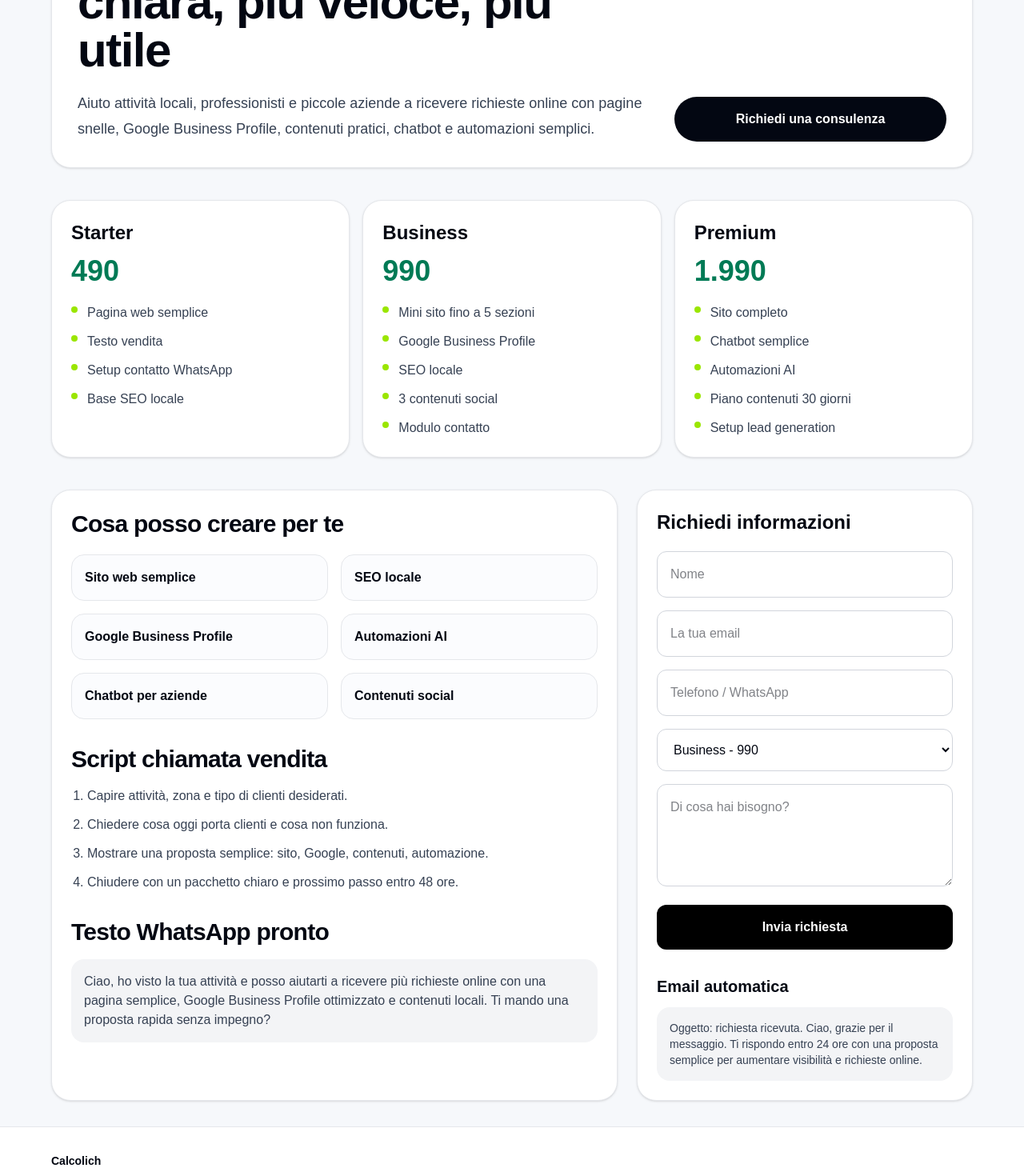
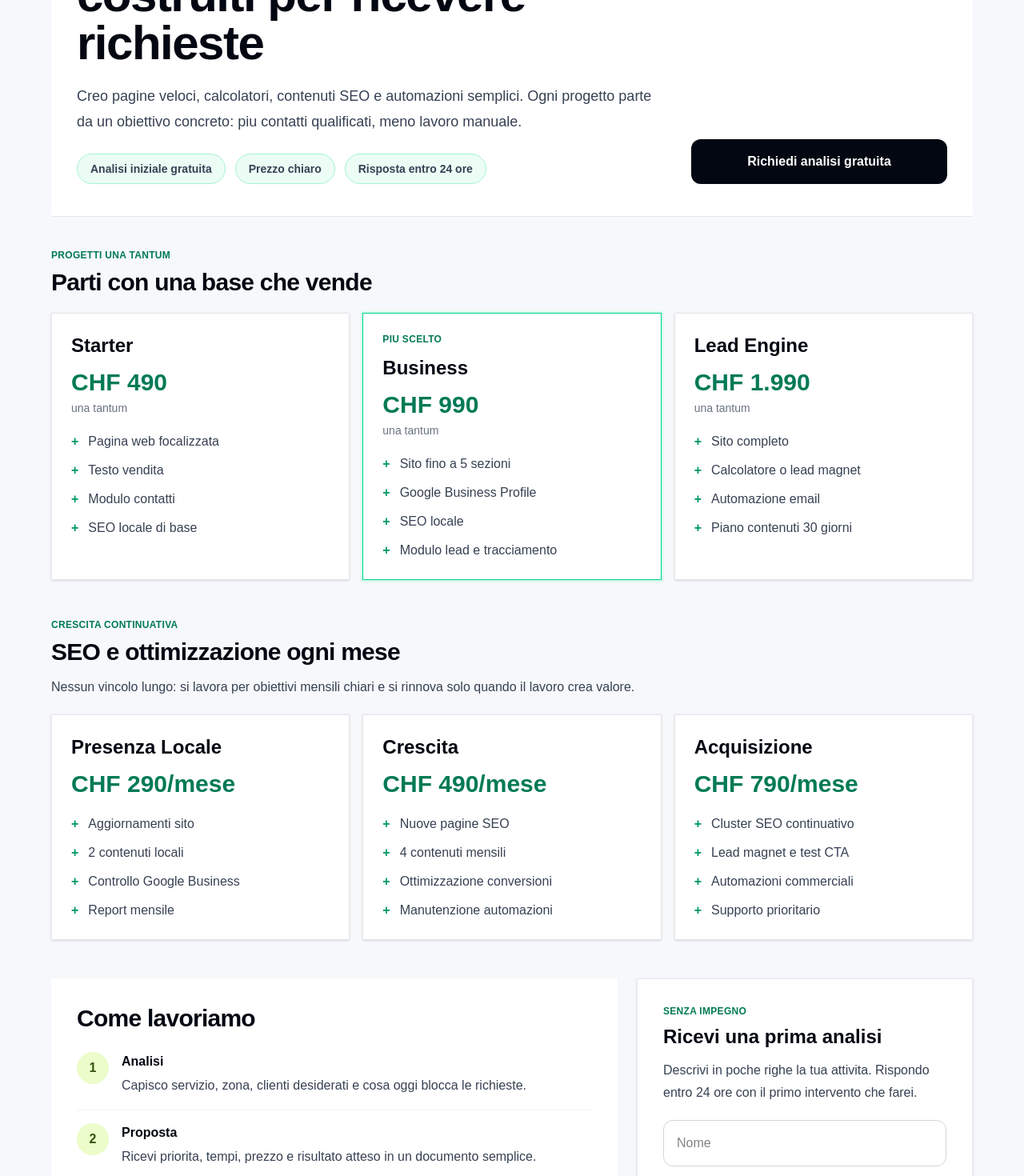
Before and after one commit to calcolich/calcolich-tools, a Next.js app: page /servizi-ai-seo in a window 1280 px wide. Shown: the part 200-1670 px from the top of the page at 80% size. Built offline with nearby package versions, Linux system fonts and the light colour scheme; no server answers.

Commit message:
Build revenue funnel for service leads

```diff
--- a/app/servizi-ai-seo/page.tsx
+++ b/app/servizi-ai-seo/page.tsx
@@ -2,127 +2,159 @@ import type { Metadata } from "next";
 import LeadForm from "@/components/LeadForm";
 
 export const metadata: Metadata = {
-  title: "Servizi AI e SEO per piccole aziende | Calcolich",
-  description:
-    "Siti web semplici, SEO locale, Google Business Profile, automazioni AI, chatbot e contenuti social per piccole aziende.",
+  title: "Siti web, SEO locale e automazioni AI | Calcolich",
+  description: "Siti web, calcolatori SEO, Google Business Profile e automazioni AI per professionisti e piccole aziende in Svizzera.",
   alternates: {
     canonical: "https://calcolich.ch/servizi-ai-seo",
   },
 };
 
-const packages = [
+const projects = [
   {
     name: "Starter",
-    price: "490",
-    items: ["Pagina web semplice", "Testo vendita", "Setup contatto WhatsApp", "Base SEO locale"],
+    price: "CHF 490",
+    note: "una tantum",
+    items: ["Pagina web focalizzata", "Testo vendita", "Modulo contatti", "SEO locale di base"],
   },
   {
     name: "Business",
-    price: "990",
-    items: ["Mini sito fino a 5 sezioni", "Google Business Profile", "SEO locale", "3 contenuti social", "Modulo contatto"],
+    price: "CHF 990",
+    note: "una tantum",
+    featured: true,
+    items: ["Sito fino a 5 sezioni", "Google Business Profile", "SEO locale", "Modulo lead e tracciamento"],
   },
   {
-    name: "Premium",
-    price: "1.990",
-    items: ["Sito completo", "Chatbot semplice", "Automazioni AI", "Piano contenuti 30 giorni", "Setup lead generation"],
+    name: "Lead Engine",
+    price: "CHF 1.990",
+    note: "una tantum",
+    items: ["Sito completo", "Calcolatore o lead magnet", "Automazione email", "Piano contenuti 30 giorni"],
   },
 ];
 
-export default function Page() {
+const retainers = [
+  {
+    name: "Presenza Locale",
+    price: "CHF 290/mese",
+    items: ["Aggiornamenti sito", "2 contenuti locali", "Controllo Google Business", "Report mensile"],
+  },
+  {
+    name: "Crescita",
+    price: "CHF 490/mese",
+    items: ["Nuove pagine SEO", "4 contenuti mensili", "Ottimizzazione conversioni", "Manutenzione automazioni"],
+  },
+  {
+    name: "Acquisizione",
+    price: "CHF 790/mese",
+    items: ["Cluster SEO continuativo", "Lead magnet e test CTA", "Automazioni commerciali", "Supporto prioritario"],
+  },
+];
+
+const packageOptions = [
+  ...projects.map((item) => `${item.name} - ${item.price}`),
+  ...retainers.map((item) => `${item.name} - ${item.price}`),
+  "Non so ancora - consigliami",
+];
+
+type PageProps = {
+  searchParams: Promise<{ source?: string; tool?: string }>;
+};
+
+export default async function Page({ searchParams }: PageProps) {
+  const params = await searchParams;
+  const source = buildLeadSource(params.source, params.tool);
+
   return (
     <main className="min-h-screen bg-[#f6f8fb] px-5 py-8 text-gray-950 md:px-10">
       <div className="mx-auto max-w-6xl">
-        <section className="mb-10 grid gap-8 rounded-3xl border border-gray-200 bg-white p-6 shadow-sm md:p-8 lg:grid-cols-[1fr_340px] lg:items-end">
+        <section className="mb-10 grid gap-8 border-b border-gray-200 bg-white px-6 py-10 md:px-8 lg:grid-cols-[1fr_320px] lg:items-end">
           <div>
-            <p className="mb-3 inline-flex rounded-full bg-lime-100 px-4 py-2 text-sm font-black text-lime-900">
-              Siti, SEO e automazioni
-            </p>
+            <p className="mb-3 text-sm font-black uppercase tracking-wide text-emerald-700">Per aziende e professionisti in Svizzera</p>
             <h1 className="max-w-4xl text-4xl font-black tracking-tight text-gray-950 md:text-6xl">
-              Una presenza online più chiara, più veloce, più utile
+              Siti web e SEO locale costruiti per ricevere richieste
             </h1>
             <p className="mt-5 max-w-3xl text-lg leading-8 text-gray-700">
-              Aiuto attività locali, professionisti e piccole aziende a ricevere richieste online con pagine snelle,
-              Google Business Profile, contenuti pratici, chatbot e automazioni semplici.
+              Creo pagine veloci, calcolatori, contenuti SEO e automazioni semplici. Ogni progetto parte da un obiettivo concreto: piu contatti qualificati, meno lavoro manuale.
             </p>
+            <div className="mt-6 flex flex-wrap gap-3 text-sm font-bold text-gray-700">
+              {["Analisi iniziale gratuita", "Prezzo chiaro", "Risposta entro 24 ore"].map((item) => (
+                <span key={item} className="rounded-full border border-emerald-200 bg-emerald-50 px-4 py-2">{item}</span>
+              ))}
+            </div>
           </div>
-          <a
-            href="https://wa.me/"
-            className="inline-flex justify-center rounded-full bg-gray-950 px-6 py-4 font-bold text-white transition hover:bg-gray-800"
-          >
-            Richiedi una consulenza
+          <a href="#richiedi" className="inline-flex justify-center rounded-xl bg-gray-950 px-6 py-4 font-black text-white transition hover:bg-emerald-800">
+            Richiedi analisi gratuita
           </a>
         </section>
 
-        <section className="grid gap-4 md:grid-cols-3">
-          {packages.map((item) => (
-            <article key={item.name} className="rounded-3xl border border-gray-200 bg-white p-6 shadow-sm transition hover:-translate-y-1 hover:shadow-lg">
-              <h2 className="text-2xl font-black">{item.name}</h2>
-              <p className="mt-3 text-4xl font-black text-emerald-700">{item.price}</p>
-              <ul className="mt-5 space-y-3 text-gray-700">
-                {item.items.map((feature) => (
-                  <li key={feature} className="flex gap-3">
-                    <span className="mt-1 h-2 w-2 rounded-full bg-lime-400" />
-                    <span>{feature}</span>
-                  </li>
-                ))}
-              </ul>
-            </article>
-          ))}
+        <section>
+          <p className="text-xs font-black uppercase tracking-wide text-emerald-700">Progetti una tantum</p>
+          <h2 className="mt-2 text-3xl font-black tracking-tight">Parti con una base che vende</h2>
+          <div className="mt-5 grid gap-4 md:grid-cols-3">
+            {projects.map((item) => <PriceCard key={item.name} {...item} />)}
+          </div>
         </section>
 
-        <section className="mt-10 grid gap-6 lg:grid-cols-[1fr_420px]">
-          <article className="rounded-3xl border border-gray-200 bg-white p-6 shadow-sm">
-            <h2 className="text-3xl font-black tracking-tight">Cosa posso creare per te</h2>
-            <div className="mt-5 grid gap-4 md:grid-cols-2">
+        <section className="mt-12">
+          <p className="text-xs font-black uppercase tracking-wide text-emerald-700">Crescita continuativa</p>
+          <h2 className="mt-2 text-3xl font-black tracking-tight">SEO e ottimizzazione ogni mese</h2>
+          <p className="mt-3 max-w-3xl leading-7 text-gray-700">Nessun vincolo lungo: si lavora per obiettivi mensili chiari e si rinnova solo quando il lavoro crea valore.</p>
+          <div className="mt-5 grid gap-4 md:grid-cols-3">
+            {retainers.map((item) => <PriceCard key={item.name} {...item} />)}
+          </div>
+        </section>
+
+        <section className="mt-12 grid gap-6 lg:grid-cols-[1fr_420px]">
+          <article className="bg-white p-6 md:p-8">
+            <h2 className="text-3xl font-black tracking-tight">Come lavoriamo</h2>
+            <ol className="mt-6 grid gap-4">
               {[
-                "Sito web semplice",
-                "SEO locale",
-                "Google Business Profile",
-                "Automazioni AI",
-                "Chatbot per aziende",
-                "Contenuti social",
-              ].map((service) => (
-                <div key={service} className="rounded-2xl border border-gray-200 bg-[#fbfcfe] p-4 font-bold">
-                  {service}
-                </div>
+                ["1", "Analisi", "Capisco servizio, zona, clienti desiderati e cosa oggi blocca le richieste."],
+                ["2", "Proposta", "Ricevi priorita, tempi, prezzo e risultato atteso in un documento semplice."],
+                ["3", "Consegna", "Pubblico, collego contatti e misurazione, poi controlliamo i primi dati."],
+              ].map(([number, title, text]) => (
+                <li key={number} className="flex gap-4 border-b border-gray-100 pb-4">
+                  <span className="grid h-10 w-10 shrink-0 place-items-center rounded-full bg-lime-100 font-black text-lime-900">{number}</span>
+                  <div><h3 className="font-black">{title}</h3><p className="mt-1 leading-7 text-gray-700">{text}</p></div>
+                </li>
               ))}
-            </div>
-
-            <h2 className="mt-8 text-3xl font-black tracking-tight">Script chiamata vendita</h2>
-            <ol className="mt-4 list-decimal space-y-3 pl-5 text-gray-700">
-              <li>Capire attività, zona e tipo di clienti desiderati.</li>
-              <li>Chiedere cosa oggi porta clienti e cosa non funziona.</li>
-              <li>Mostrare una proposta semplice: sito, Google, contenuti, automazione.</li>
-              <li>Chiudere con un pacchetto chiaro e prossimo passo entro 48 ore.</li>
             </ol>
-
-            <h2 className="mt-8 text-3xl font-black tracking-tight">Testo WhatsApp pronto</h2>
-            <p className="mt-4 rounded-2xl bg-gray-100 p-4 text-gray-700">
-              Ciao, ho visto la tua attività e posso aiutarti a ricevere più richieste online con
-              una pagina semplice, Google Business Profile ottimizzato e contenuti locali. Ti mando
-              una proposta rapida senza impegno?
-            </p>
           </article>
 
-          <aside className="rounded-3xl border border-gray-200 bg-white p-6 shadow-sm">
-            <h2 className="text-2xl font-black">Richiedi informazioni</h2>
+          <aside id="richiedi" className="border border-gray-200 bg-white p-6 shadow-sm md:p-8">
+            <p className="text-xs font-black uppercase tracking-wide text-emerald-700">Senza impegno</p>
+            <h2 className="mt-2 text-2xl font-black">Ricevi una prima analisi</h2>
+            <p className="mt-3 leading-7 text-gray-700">Descrivi in poche righe la tua attivita. Rispondo entro 24 ore con il primo intervento che farei.</p>
             <LeadForm
-              source="services-ai-seo"
+              source={source}
               buttonLabel="Invia richiesta"
               showName
               showPhone
               showPackage
               showMessage
+              packageOptions={packageOptions}
             />
-
-            <h3 className="mt-8 text-xl font-black">Email automatica</h3>
-            <p className="mt-3 rounded-2xl bg-gray-100 p-4 text-sm text-gray-700">
-              Oggetto: richiesta ricevuta. Ciao, grazie per il messaggio. Ti rispondo entro 24 ore
-              con una proposta semplice per aumentare visibilità e richieste online.
-            </p>
           </aside>
         </section>
       </div>
     </main>
   );
 }
+
+function PriceCard({ name, price, note, items, featured = false }: { name: string; price: string; note?: string; items: string[]; featured?: boolean }) {
+  return (
+    <article className={`border bg-white p-6 shadow-sm ${featured ? "border-emerald-400 ring-2 ring-emerald-100" : "border-gray-200"}`}>
+      {featured ? <p className="mb-3 text-xs font-black uppercase tracking-wide text-emerald-700">Piu scelto</p> : null}
+      <h3 className="text-2xl font-black">{name}</h3>
+      <p className="mt-3 text-3xl font-black text-emerald-700">{price}</p>
+      {note ? <p className="mt-1 text-sm text-gray-500">{note}</p> : null}
+      <ul className="mt-5 space-y-3 text-gray-700">
+        {items.map((feature) => <li key={feature} className="flex gap-3"><span className="font-black text-emerald-600">+</span><span>{feature}</span></li>)}
+      </ul>
+    </article>
+  );
+}
+
+function buildLeadSource(source?: string, tool?: string) {
+  const clean = (value?: string) => value?.replace(/[^a-z0-9-]/gi, "").slice(0, 80);
+  return ["services-ai-seo", clean(source), clean(tool)].filter(Boolean).join(":");
+}
--- a/components/CalculatorPage.tsx
+++ b/components/CalculatorPage.tsx
@@ -1,6 +1,7 @@
 import AdSlot from "@/components/AdSlot";
 import CalculatorWidget from "@/components/CalculatorWidget";
 import LeadForm from "@/components/LeadForm";
+import RevenueCta from "@/components/RevenueCta";
 import { type Calculator, getRelatedCalculators } from "@/lib/calculators";
 import { publicCopy } from "@/lib/copy";
 import Link from "next/link";
@@ -81,6 +82,8 @@ export default function CalculatorPage({
 
         <CalculatorWidget calculator={calculator} />
 
+        {backHref === "/" ? <RevenueCta calculator={calculator} /> : null}
+
         <AdSlot slot={process.env.NEXT_PUBLIC_ADSENSE_CALCULATOR_SLOT} />
 
         <section className="mt-8 rounded-3xl bg-gray-950 p-6 text-white shadow-sm md:p-8">
--- a/components/LeadForm.tsx
+++ b/components/LeadForm.tsx
@@ -12,7 +12,10 @@ type LeadFormProps = {
   showPhone?: boolean;
   showPackage?: boolean;
   showMessage?: boolean;
+  packageOptions?: string[];
 };
+
+const defaultPackageOptions = ["Starter - CHF 490", "Business - CHF 990", "Premium - CHF 1.990"];
 
 export default function LeadForm({
   source,
@@ -22,6 +25,7 @@ export default function LeadForm({
   showPhone = false,
   showPackage = false,
   showMessage = false,
+  packageOptions = defaultPackageOptions,
 }: LeadFormProps) {
   const [status, setStatus] = useState<"idle" | "loading" | "success" | "error">("idle");
   const [message, setMessage] = useState("");
@@ -47,6 +51,7 @@ export default function LeadForm({
 
       const result = await response.json();
       if (result.emailFallback) {
+        trackLead("lead_fallback", source);
         openEmailFallback(data, source);
         form.reset();
         setStatus("success");
@@ -59,6 +64,7 @@ export default function LeadForm({
       }
 
       if (!result.configured) {
+        trackLead("lead_fallback", source);
         openEmailFallback(data, source);
         form.reset();
         setStatus("success");
@@ -67,6 +73,7 @@ export default function LeadForm({
       }
 
       form.reset();
+      trackLead("generate_lead", source);
       setStatus("success");
       setMessage("Richiesta ricevuta. Ti ricontatto presto.");
     } catch (error) {
@@ -86,14 +93,12 @@ export default function LeadForm({
     <form onSubmit={submitLead} className={showMessage ? "mt-5 space-y-4" : "mt-5 grid gap-3 md:grid-cols-[1fr_auto]"}>
       <input className="hidden" name="website" tabIndex={-1} autoComplete="off" />
 
-      {showName ? <input className={inputClass} name="name" placeholder="Nome" /> : null}
-      <input className={inputClass} name="email" placeholder="La tua email" type="email" />
-      {showPhone ? <input className={inputClass} name="phone" placeholder="Telefono / WhatsApp" /> : null}
+      {showName ? <input className={inputClass} name="name" placeholder="Nome" autoComplete="name" /> : null}
+      <input className={inputClass} name="email" placeholder="La tua email" type="email" autoComplete="email" required />
+      {showPhone ? <input className={inputClass} name="phone" placeholder="Telefono / WhatsApp" autoComplete="tel" /> : null}
       {showPackage ? (
-        <select className={inputClass} name="packageName" defaultValue="Business - 990">
-          <option>Starter - 490</option>
-          <option>Business - 990</option>
-          <option>Premium - 1.990</option>
+        <select className={inputClass} name="packageName" defaultValue={packageOptions[0]}>
+          {packageOptions.map((option) => <option key={option}>{option}</option>)}
         </select>
       ) : null}
       {showMessage ? (
@@ -113,6 +118,17 @@ export default function LeadForm({
   );
 }
 
+function trackLead(eventName: "generate_lead" | "lead_fallback", source: string) {
+  const analyticsWindow = window as Window & {
+    gtag?: (command: "event", event: string, params: Record<string, string>) => void;
+  };
+
+  analyticsWindow.gtag?.("event", eventName, {
+    lead_source: source,
+    page_path: window.location.pathname,
+  });
+}
+
 function openEmailFallback(data: Record<string, FormDataEntryValue>, source: string) {
   const subject = encodeURIComponent(`[Calcolich] Nuovo contatto - ${source}`);
   const body = encodeURIComponent(
--- /dev/null
+++ b/components/RevenueCta.tsx
@@ -0,0 +1,26 @@
+import type { Calculator } from "@/lib/calculators";
+import Link from "next/link";
+
+export default function RevenueCta({ calculator }: { calculator: Calculator }) {
+  const businessIntent = calculator.category.includes("Business");
+  const href = `/servizi-ai-seo?source=calculator&tool=${encodeURIComponent(calculator.slug)}#richiedi`;
+
+  return (
+    <section className="mt-6 flex flex-col gap-5 rounded-2xl border border-emerald-200 bg-emerald-50 p-5 md:flex-row md:items-center md:justify-between md:p-6">
+      <div className="max-w-2xl">
+        <p className="text-xs font-black uppercase tracking-wide text-emerald-700">Per aziende e professionisti</p>
+        <h2 className="mt-2 text-2xl font-black tracking-tight text-gray-950">
+          {businessIntent
+            ? "Vuoi trasformare questi numeri in piu clienti?"
+            : "Vuoi un sito utile che genera richieste?"}
+        </h2>
+        <p className="mt-2 leading-7 text-gray-700">
+          Creo siti, calcolatori SEO e automazioni semplici per attivita svizzere. Prima analisi gratuita, proposta chiara entro 24 ore.
+        </p>
+      </div>
+      <Link href={href} className="shrink-0 rounded-xl bg-gray-950 px-5 py-3 text-center font-black text-white transition hover:bg-emerald-800">
+        Richiedi analisi gratuita
+      </Link>
+    </section>
+  );
+}
```
Also changed, not shown: 1 other file (tests, documents, lock files or other folders).
